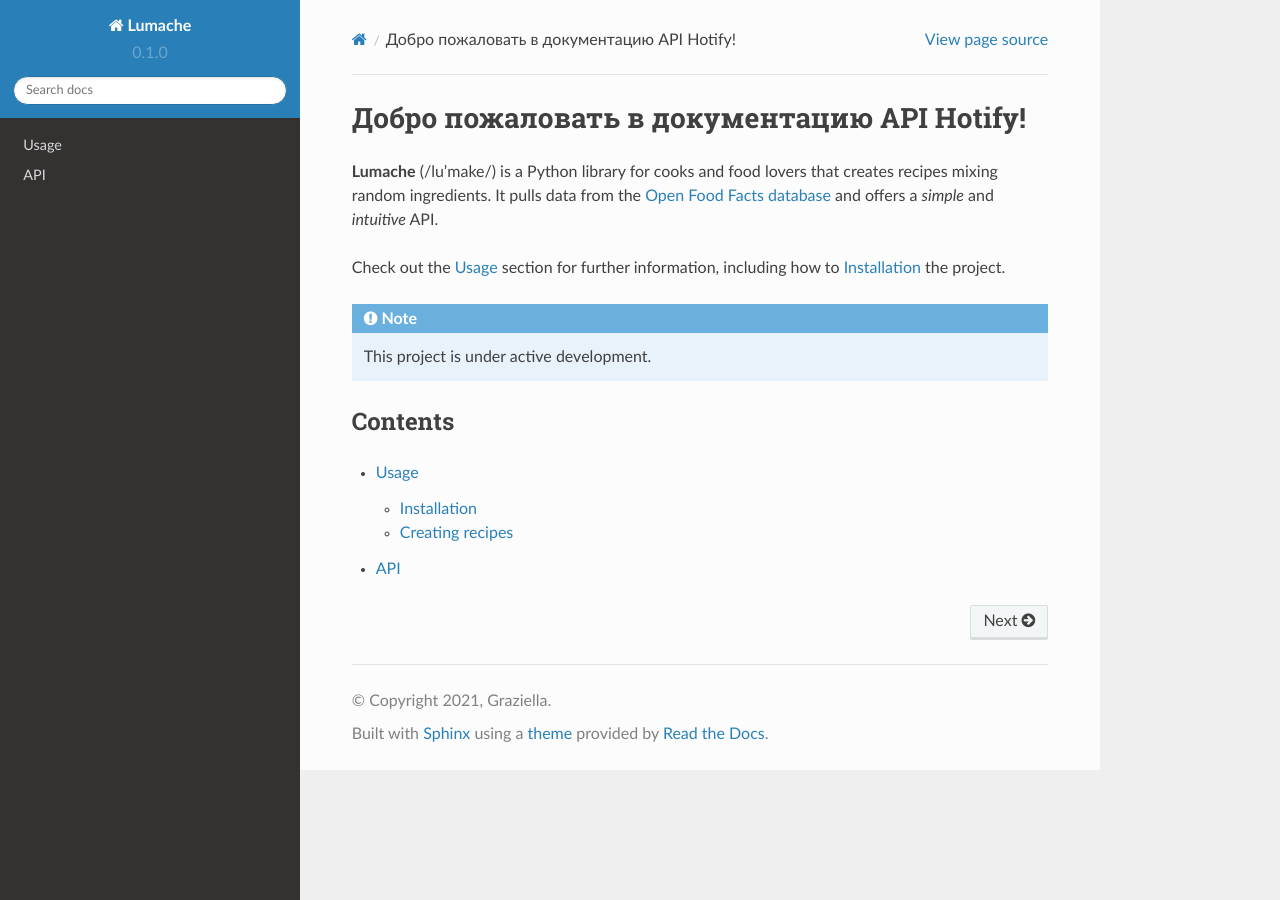
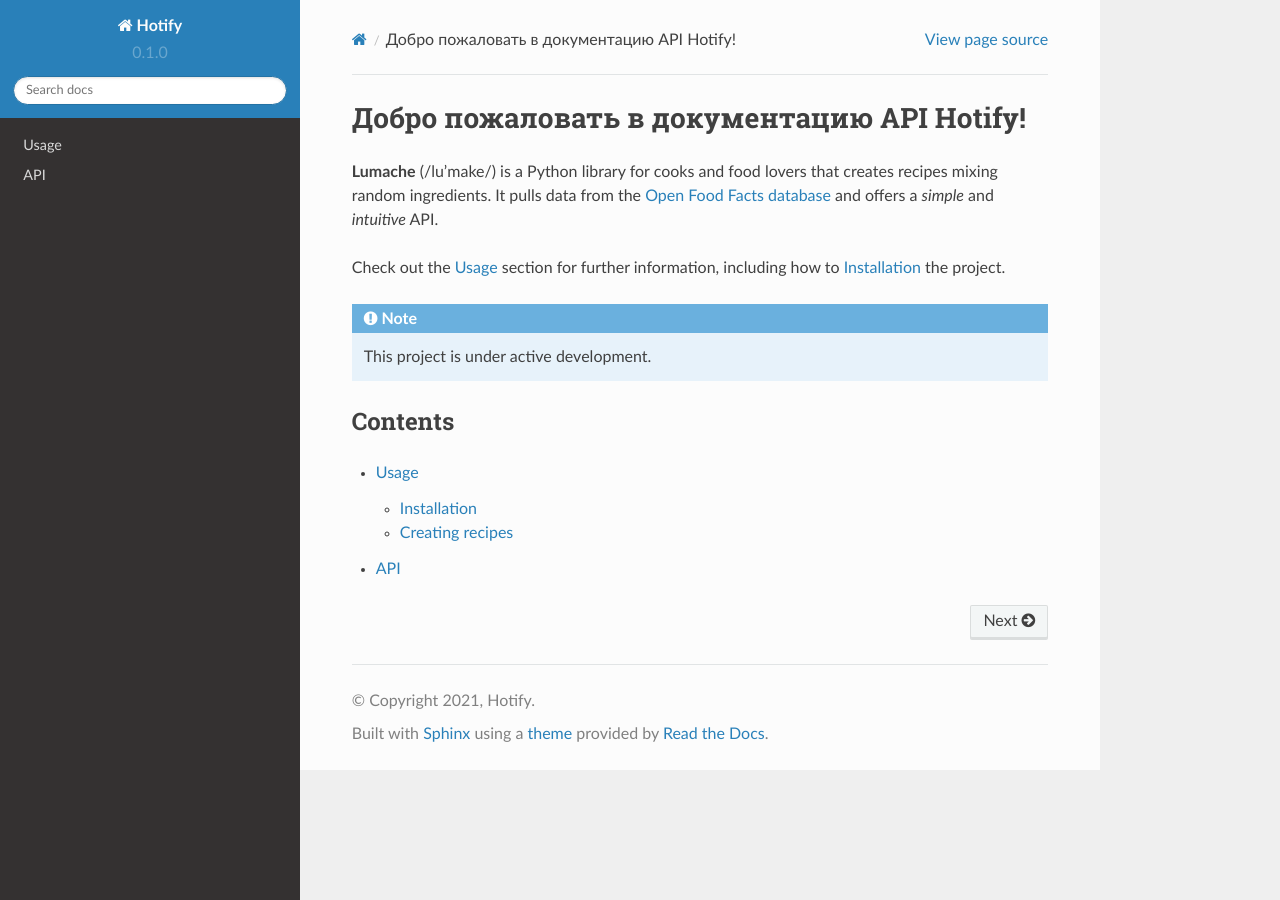
Before and after one commit to hotifyru/hotify-docs, a Sphinx documentation site: the page built from docs/source/index.rst, in a window 1280 px wide. Built offline with Sphinx 7.4.7 and the Read the Docs theme 2.0.0, drawn with Linux system fonts in a browser that asks for light colours.

Commit message:
Update conf.py

```diff
--- a/docs/source/conf.py
+++ b/docs/source/conf.py
@@ -2,9 +2,9 @@
 
 # -- Project information
 
-project = 'Lumache'
-copyright = '2021, Graziella'
-author = 'Graziella'
+project = 'Hotify'
+copyright = '2021, Hotify'
+author = 'Hotify'
 
 release = '0.1'
 version = '0.1.0'
```
